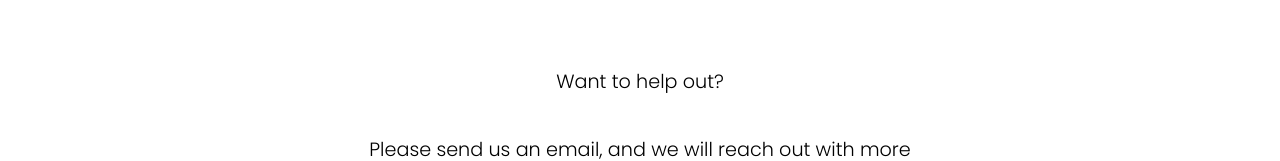
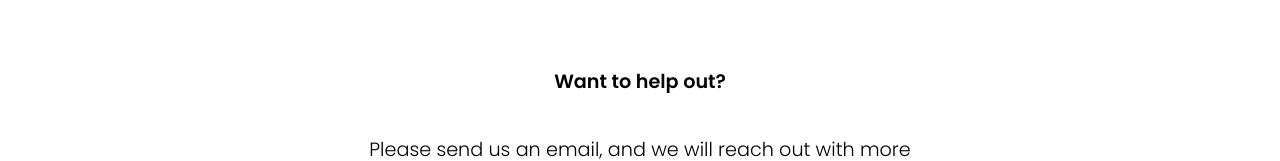
Before and after one commit to youngseok-seo/HelpfulNeighbor, a React (Vite) app in the folder frontend/: page /volunteer in a window 1280 px wide. Shown: the part 215-376 px from the top of the page. Built offline with nearby package versions, Linux system fonts and the light colour scheme.

Commit message:
bold first line

```diff
--- a/frontend/src/pages/VoluteerPage.jsx
+++ b/frontend/src/pages/VoluteerPage.jsx
@@ -90,6 +90,11 @@ S.Text = styled.div`
 `;
 
 S.TextParagraph = styled.p`
+    font-weight: 300;
+`;
+
+S.TextParagraphBold = styled.p`
+    font-weight: 600;
 `;
 
 S.Contact = styled.div`
@@ -127,9 +132,9 @@ const VolunteerPage = () => {
                     Volunteer
                 </S.Title>
                 <S.Text>
-                    <S.TextParagraph>
+                    <S.TextParagraphBold>
                         Want to help out?
-                    </S.TextParagraph>
+                    </S.TextParagraphBold>
                     <S.TextParagraph>
                         Please send us an email, and we will reach out with more information!
                     </S.TextParagraph>
```
